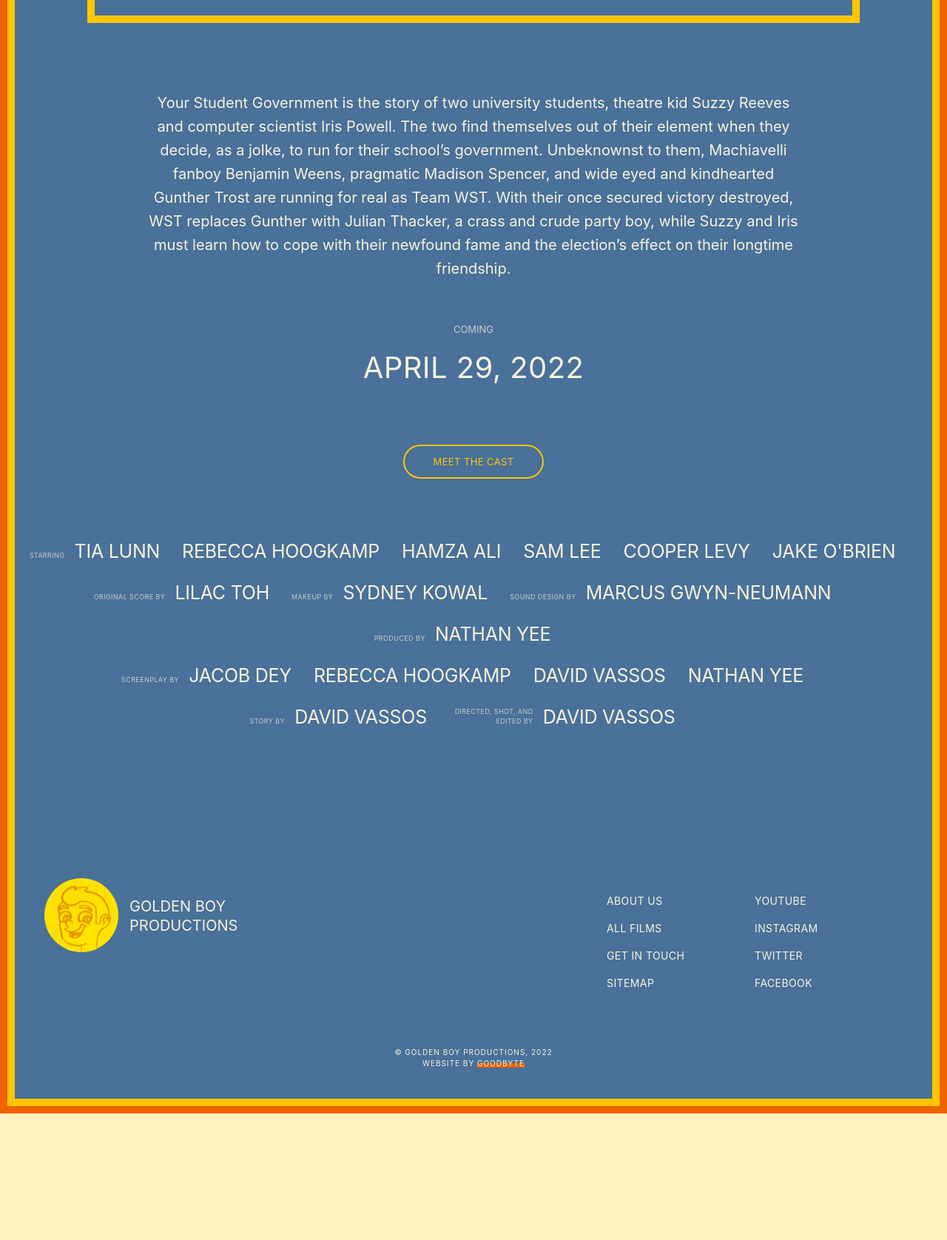
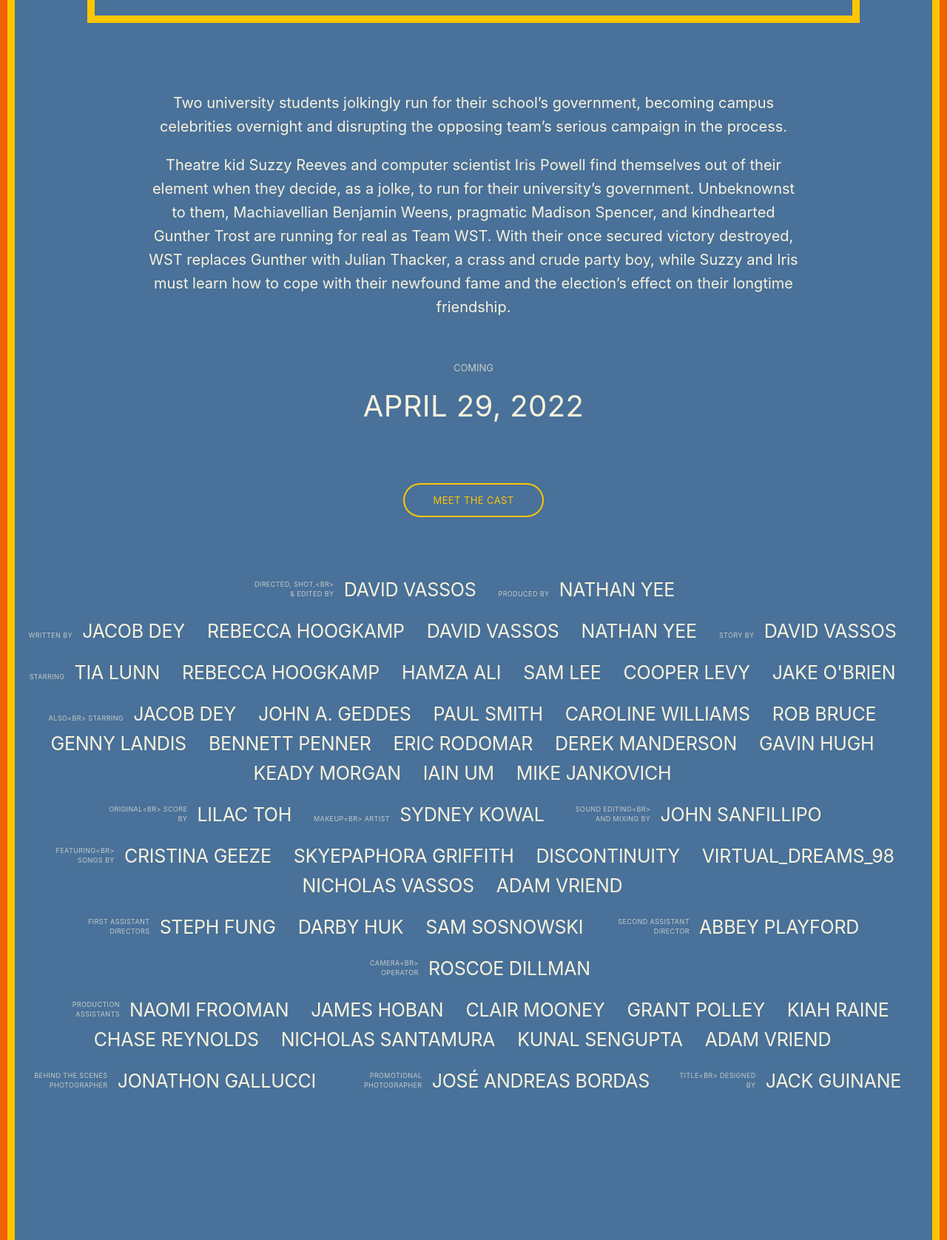
Before and after one commit to GoodbyteCo/Golden-Boy-Productions, an Astro site: page /features/your-student-government in a window 1280 px wide. Shown: the part 1400-3076 px from the top of the page at 74% size. Before the commit the page ends 2905 px from the top, so only its background shows below. Built offline with nearby package versions, Linux system fonts and the light colour scheme; Astro itself is replaced by a stand-in of ours; grey boxes are pictures that could not be loaded; a web font is replaced by a local one.

Commit message:
Update info

```diff
--- a/src/pages/features/your-student-government.md
+++ b/src/pages/features/your-student-government.md
@@ -3,7 +3,23 @@ title: Your Student Government
 released: 2022-04-29
 id: x_OUktibPgU
 
+
 credits: [
+	"Directed, Shot,<br> & Edited by": [
+		David Vassos,
+	],
+	Produced by: [
+		Nathan Yee,
+	],
+	Written by: [
+		Jacob Dey,
+		Rebecca Hoogkamp,
+		David Vassos,
+		Nathan Yee,
+	],
+	Story by: [
+		David Vassos,
+	],
 	Starring: [
 		Tia Lunn,
 		Rebecca Hoogkamp,
@@ -12,42 +28,75 @@ credits: [
 		Cooper Levy,
 		Jake O'Brien,
 	],
-	Original Score by: [
+	Also<br> Starring: [
+		Jacob Dey,
+		John A. Geddes,
+		Paul Smith,
+		Caroline Williams,
+		Rob Bruce,
+		Genny Landis,
+		Bennett Penner,
+		Eric Rodomar,
+		Derek Manderson,
+		Gavin Hugh,
+		Keady Morgan,
+		Iain Um,
+		Mike Jankovich,
+	],
+	Original<br> Score by: [
 		Lilac Toh,
 	],
-	Makeup by: [
-		Sydney Kowal ,
+	Makeup<br> Artist: [
+		Sydney Kowal,
 	],
-	Sound Design by: [
-		Marcus Gwyn-Neumann,
+	Sound Editing<br> and Mixing by: [
+		John Sanfillipo,
 	],
-	Produced by: [
-		Nathan Yee,
+	Featuring<br> Songs by: [
+		Cristina Geeze,
+		Skyepaphora Griffith,
+		Discontinuity,
+		virtual_dreams_98,
+		Nicholas Vassos,
+		Adam Vriend,
 	],
-	Screenplay by: [
-		Jacob Dey,
-		Rebecca Hoogkamp,
-		David Vassos,
-		Nathan Yee,
+	First Assistant Directors: [
+		Steph Fung,
+		Darby Huk,
+		Sam Sosnowski,
 	],
-	Story by: [
-		David Vassos,
+	Second Assistant Director: [
+		Abbey Playford,
 	],
-	"Directed, Shot, and Edited by": [
-		David Vassos,
+	Camera<br> Operator: [
+		Roscoe Dillman,
+	],
+	Production Assistants: [
+		Naomi Frooman,
+		James Hoban,
+		Clair Mooney,
+		Grant Polley,
+		Kiah Raine,
+		Chase Reynolds,
+		Nicholas Santamura,
+		Kunal Sengupta,
+		Adam Vriend,
+	],
+	Behind the Scenes Photographer: [
+		Jonathon Gallucci,
+	],
+	Promotional Photographer: [
+		José Andreas Bordas,
+	],
+	Title<br> Designed by: [
+		Jack Guinane,
 	],
 ]
-
 
 img: your-student-government
 layout: ../../layouts/special/ysg-layout.astro
 ---
 
-Your Student Government is the story of two university students, theatre kid Suzzy
-Reeves and computer scientist Iris Powell. The two find themselves out of their
-element when they decide, as a jolke, to run for their school’s government. Unbeknownst
-to them, Machiavelli fanboy Benjamin Weens, pragmatic Madison Spencer, and wide
-eyed and kindhearted Gunther Trost are running for real as Team WST. With their
-once secured victory destroyed, WST replaces Gunther with Julian Thacker, a crass
-and crude party boy, while Suzzy and Iris must learn how to cope with their newfound
-fame and the election’s effect on their longtime friendship.
+Two university students jolkingly run for their school's government, becoming campus celebrities overnight and disrupting the opposing team's serious campaign in the process.
+
+Theatre kid Suzzy Reeves and computer scientist Iris Powell find themselves out of their element when they decide, as a jolke, to run for their university's government. Unbeknownst to them, Machiavellian Benjamin Weens, pragmatic Madison Spencer, and kindhearted Gunther Trost are running for real as Team WST. With their once secured victory destroyed, WST replaces Gunther with Julian Thacker, a crass and crude party boy, while Suzzy and Iris must learn how to cope with their newfound fame and the election’s effect on their longtime friendship.
--- /dev/null
+++ b/src/pages/features/your-student-government/meet-the-cast.astro
@@ -0,0 +1,62 @@
+---
+import Global from '../../../components/global.astro'
+import Header from '../../../components/small-header.astro'
+import ScreenreaderOnly from '../../../components/screenreader-only.astro'
+import Footer from '../../../components/footer.astro'
+import Credits from '../../../components/full-credits.astro'
+
+const { content } = Astro.props
+---
+<!DOCTYPE html>
+<html lang="en">
+	<head>
+		<Global/>
+        <title>Your Student Government: Meet the Cast | Golden Boy Productions</title>
+	</head>
+	<body>
+		<Header/>
+		<main>
+			<h1>Meet the Cast</h1>
+			<section>
+				<p>todo</p>
+			</section>
+		</main>
+		<Footer/>
+	</body>
+</html>
+
+<style>
+	body
+	{
+		/* theme overrides */
+		--orange: #ef6301;
+		--yellow: #ffc600;
+
+		--blue: #497199; /* #010d19 */
+		--cream: #f8f2dd;
+
+		--bright-yellow: var(--orange);
+		--pale-yellow: var(--blue);
+		--black: var(--cream);
+
+		box-shadow: inset 0 0 0 10px var(--orange),
+		            inset 0 0 0 20px var(--yellow);
+	}
+
+	h1
+	{
+		font-weight: normal;
+		font-size: 4rem;
+		letter-spacing: -0.01em;
+		text-align: center;
+		color: var(--yellow);
+		text-shadow: -3px 3px 0 var(--orange);
+		margin: 4rem 0;
+	}
+
+	p
+	{
+		text-align: center;
+		font-size: 3rem;
+	}
+</style>
```
